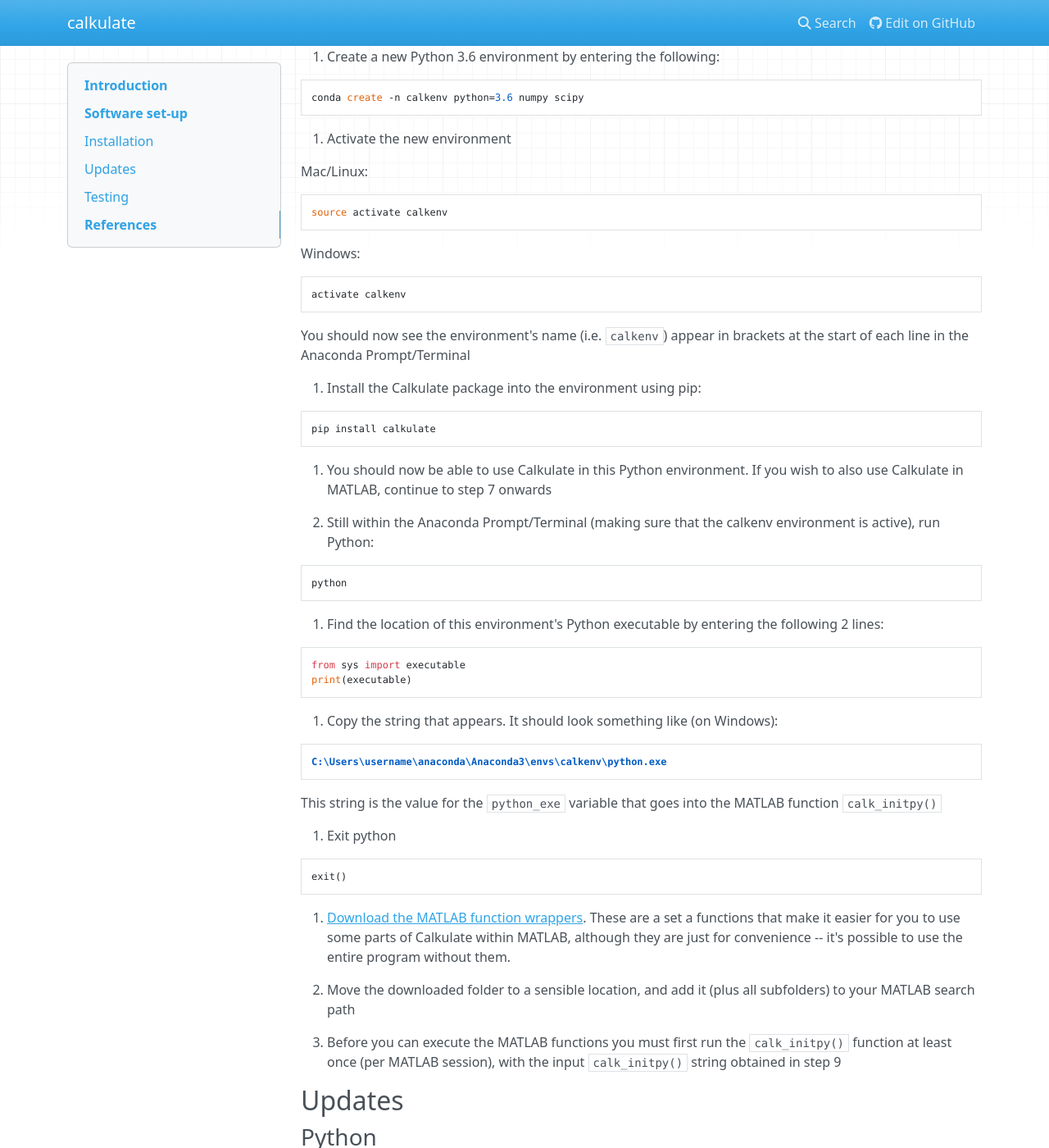
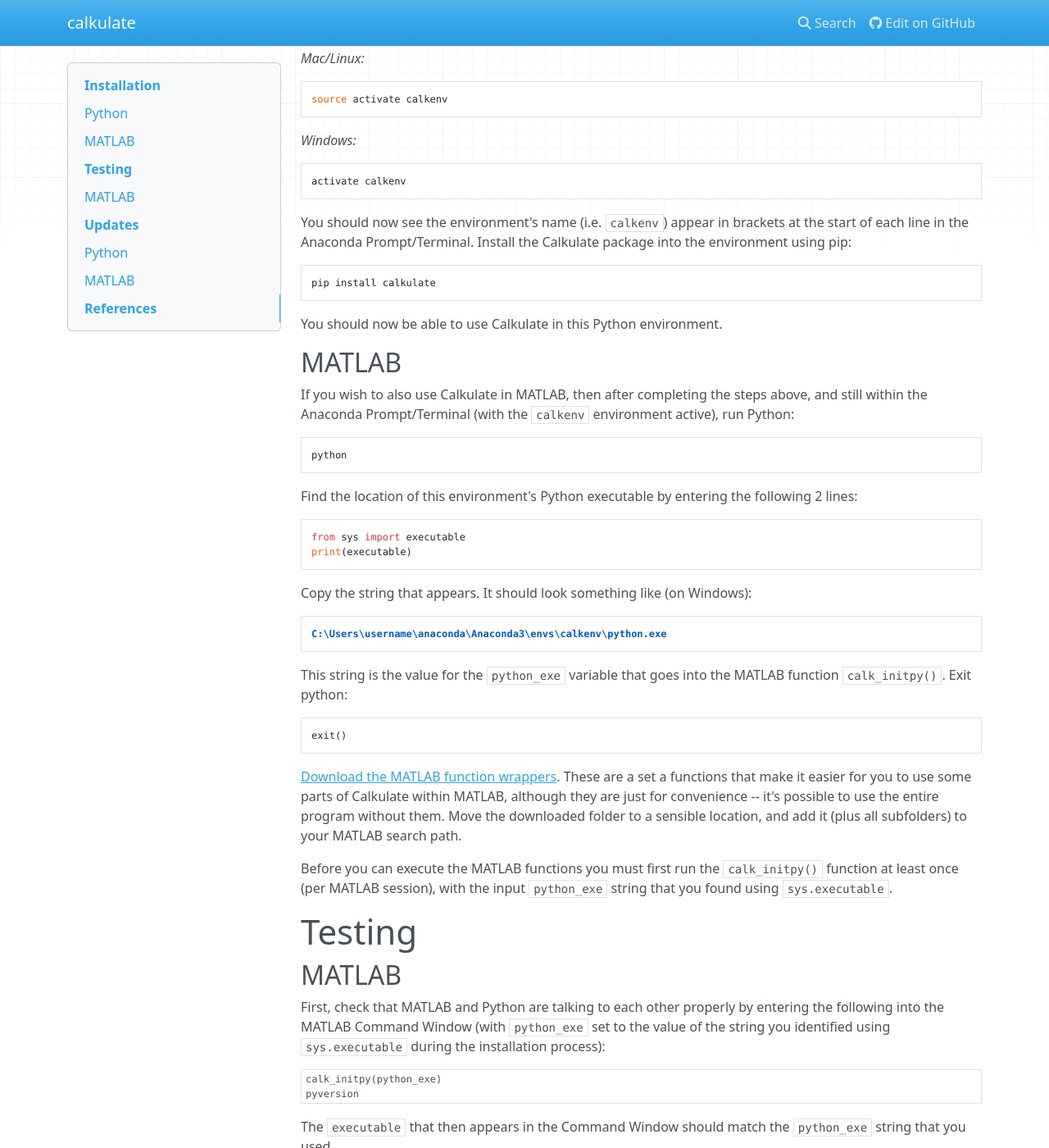
Before and after one commit to mvdh7/calkulate, an MkDocs documentation site: the page built from docs/index.md, in a window 1280 px wide and 1400 px high, scrolled down 444 px. Shown: the whole window at 82% size. Built offline with MkDocs 1.6.1, drawn with Linux system fonts in a browser that asks for light colours; nearby versions of some CDN libraries; some of the changed text lies outside the part shown.

Commit message:
Update installation instructions

````diff
--- a/docs/index.md
+++ b/docs/index.md
@@ -1,112 +1,79 @@
-# Introduction
+# Installation
 
-# Software set-up
+## Python
 
-## Installation
+[Download and install Anaconda](https://www.anaconda.com/download/). Choose the Python 3.X version (although the 2.X should work too, if you already have it). Open the Anaconda Prompt (Windows) or Terminal (Mac/Linux).
 
-Installation instructions for Python (steps 1 to 6) and MATLAB (1 to end):
-
-  1. [Download and install Anaconda](https://www.anaconda.com/download/). Choose the Python 3.X version (although the 2.X should work too, if you already have it)
-
-  2. Open the Anaconda Prompt (Windows) or Terminal (Mac/Linux)
-
-  3. Update conda and Anaconda:
+Update conda and Anaconda:
 
 ```
 conda update conda
 conda update anaconda
 ```
 
-  4. Create a new Python 3.6 environment by entering the following:
+Next, create a new Python 3.6 environment by entering the following:
 
 ```
 conda create -n calkenv python=3.6 numpy scipy
 ```
 
-  5. Activate the new environment
+Activate the new environment:
 
-  Mac/Linux:
+*Mac/Linux:*
 
 ```
 source activate calkenv
 ```
 
-  Windows:
+*Windows:*
 
 ```
 activate calkenv
 ```
 
-  You should now see the environment's name (i.e. `calkenv`) appear in brackets at the start of each line in the Anaconda Prompt/Terminal
-
-  6. Install the Calkulate package into the environment using pip:
+You should now see the environment's name (i.e. `calkenv`) appear in brackets at the start of each line in the Anaconda Prompt/Terminal. Install the Calkulate package into the environment using pip:
 
 ```
 pip install calkulate
 ```
 
-  7. You should now be able to use Calkulate in this Python environment. If you wish to also use Calkulate in MATLAB, continue to step 7 onwards
+You should now be able to use Calkulate in this Python environment.
 
-  8. Still within the Anaconda Prompt/Terminal (making sure that the calkenv environment is active), run Python:
+## MATLAB
+
+If you wish to also use Calkulate in MATLAB, then after completing the steps above, and still within the Anaconda Prompt/Terminal (with the `calkenv` environment active), run Python:
 
 ```
 python
 ```
 
-  9. Find the location of this environment's Python executable by entering the following 2 lines:
+Find the location of this environment's Python executable by entering the following 2 lines:
 
 ```python
 from sys import executable
 print(executable)
 ```
 
-  10. Copy the string that appears. It should look something like (on Windows):
+Copy the string that appears. It should look something like (on Windows):
 
 ```
 C:\Users\username\anaconda\Anaconda3\envs\calkenv\python.exe
 ```
 
-  This string is the value for the `python_exe` variable that goes into the MATLAB function `calk_initpy()`
-
-  11. Exit python
+This string is the value for the `python_exe` variable that goes into the MATLAB function `calk_initpy()`. Exit python:
 
 ```python
 exit()
 ```
 
-  12. [Download the MATLAB function wrappers](https://github.com/mvdh7/calkulate/tree/master/matlab). These are a set a functions that make it easier for you to use some parts of Calkulate within MATLAB, although they are just for convenience -- it's possible to use the entire program without them.
+[Download the MATLAB function wrappers](https://github.com/mvdh7/calkulate/tree/master/matlab). These are a set a functions that make it easier for you to use some parts of Calkulate within MATLAB, although they are just for convenience -- it's possible to use the entire program without them. Move the downloaded folder to a sensible location, and add it (plus all subfolders) to your MATLAB search path.
 
-  13. Move the downloaded folder to a sensible location, and add it (plus all subfolders) to your MATLAB search path
+Before you can execute the MATLAB functions you must first run the `calk_initpy()` function at least once (per MATLAB session), with the input `python_exe` string that you found using `sys.executable`.
 
-  14. Before you can execute the MATLAB functions you must first run the `calk_initpy()` function at least once (per MATLAB session), with the input `calk_initpy()` string obtained in step 9
 
-## Updates
+# Testing
 
-### Python
-
-Update instructions for Python:
-
-  1. Open the Anaconda Prompt
-
-  2. Activate the calkenv environment (installation instructions, step 4)
-
-  3. Upgrade the Calkulate package using pip:
-
-```
-pip install calkulate --upgrade --no-cache-dir
-```
-
-### MATLAB
-
-Update instructions for MATLAB:
-
-  1. Delete your original Calkulate scripts
-
-  2. Replace them in full with the new versions
-
-## Testing
-
-### MATLAB
+## MATLAB
 
 First, check that MATLAB and Python are talking to each other properly by entering the following into the MATLAB Command Window (with `python_exe` set to the value of the string you identified using `sys.executable` during the installation process):
 
@@ -140,6 +107,32 @@
 
 This should import the simulated titration data from Table 1 of Dickson (1981). A plot of the Free scale pH (`pH`) against the acid mass (`Macid`) should appear as follows.
 
+
+# Updates
+
+## Python
+
+Update instructions for Python:
+
+  123. Open the Anaconda Prompt
+
+  123. Activate the calkenv environment (installation instructions, step 4)
+
+  123. Upgrade the Calkulate package using pip:
+
+```
+pip install calkulate --upgrade --no-cache-dir
+```
+
+## MATLAB
+
+Update instructions for MATLAB:
+
+  123. Delete your original Calkulate scripts
+
+  123. Replace them in full with the new versions
+
+
 # References
 
 Dickson, A. G. (1981). An exact definition of total alkalinity and a procedure for the estimation of alkalinity and total inorganic carbon from titration data. Deep-Sea Res. Pt A 28, 609–623. <a href="https://doi.org/10.1016/0198-0149(81)90121-7">doi:10.1016/0198-0149(81)90121-7</a>.
````
